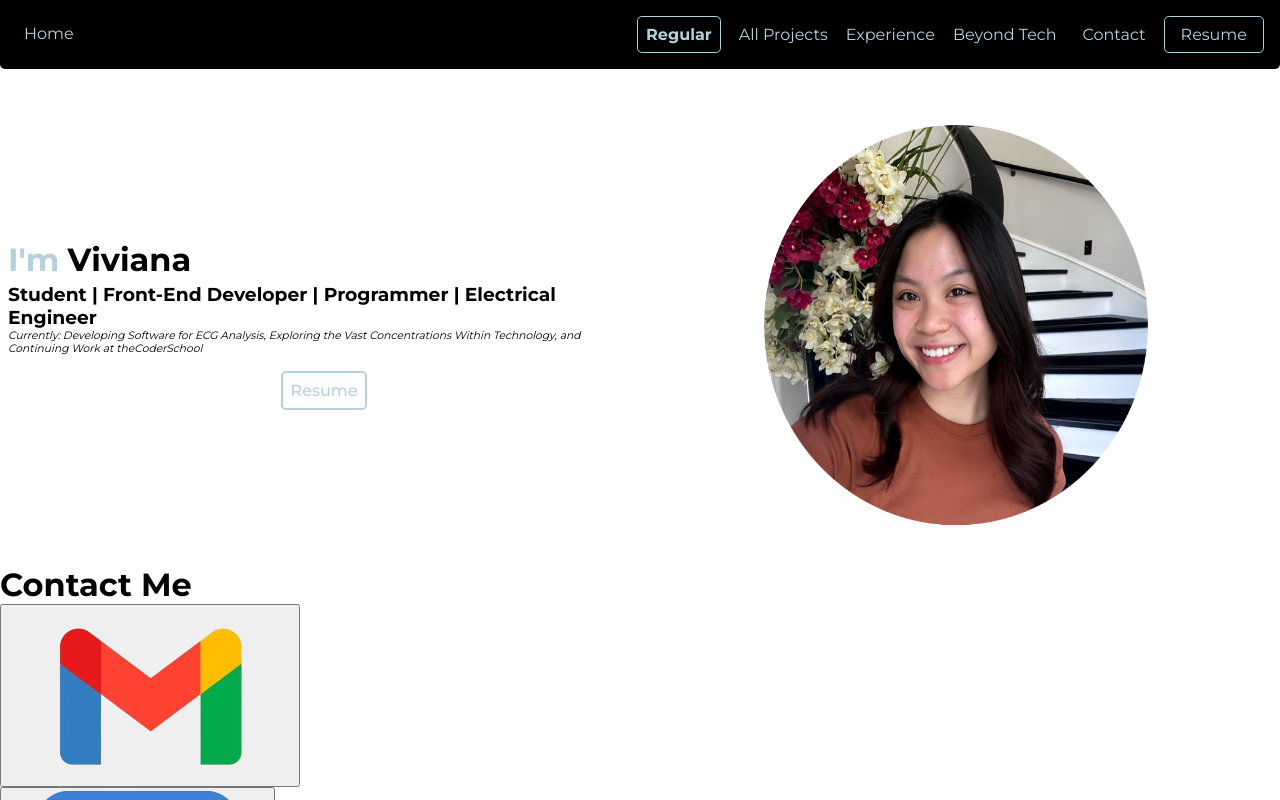
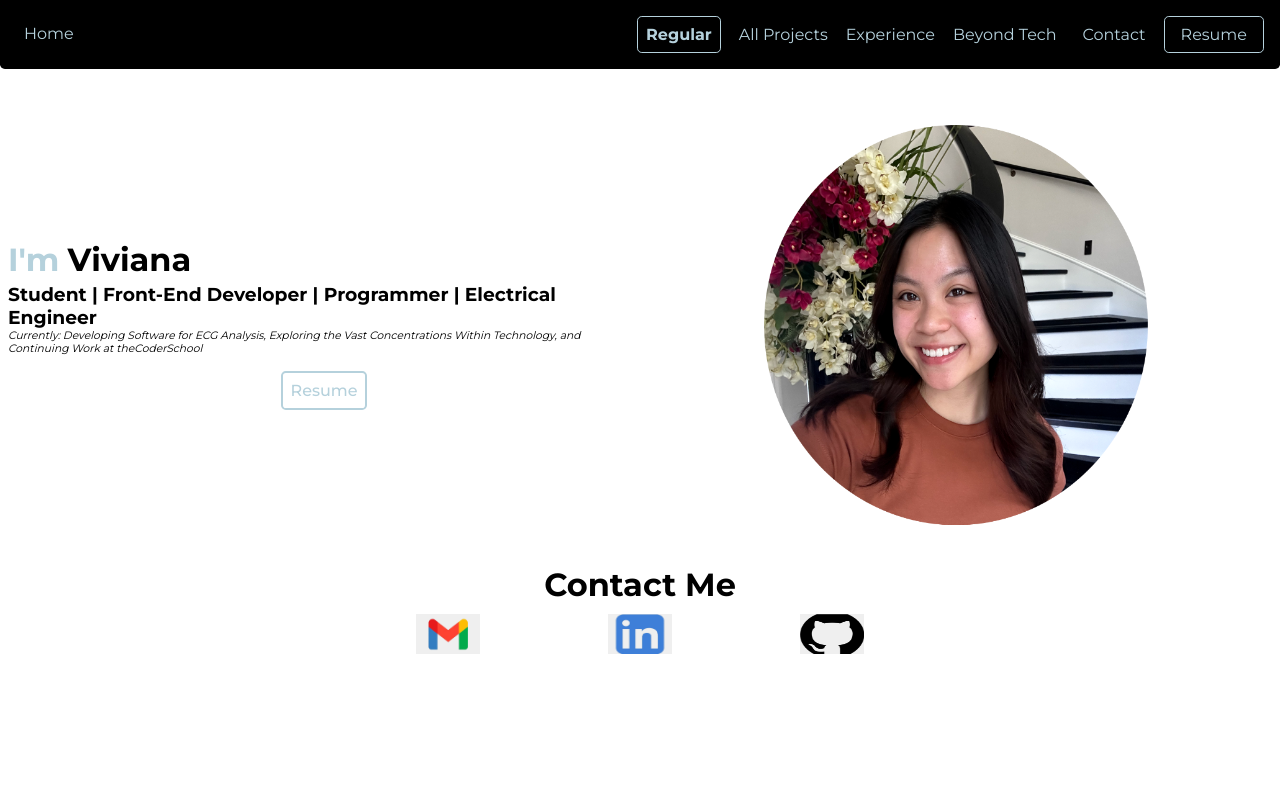
Before and after one commit to tranviviana/tran_portfolio, a React (Create React App) app: page / in a window 1280 px wide. Shown: the top 800 px of the page. Built offline with nearby package versions, Linux system fonts and the light colour scheme.

Commit message:
modal and contact me section . remove image background

```diff
--- a/src/components/Modal.css
+++ b/src/components/Modal.css
@@ -69,3 +69,11 @@
     opacity: 1;
     visibility: visible;
 }
+.contact-images {
+    height: 5vh;
+    width: 5vw;
+
+}
+.img-btn {
+    border: none;
+}
--- a/src/components/Modal.js
+++ b/src/components/Modal.js
@@ -14,8 +14,8 @@ export default function Modal({ closed_image, open_text, link_text }) {
 
     return (
         <div>
-            <button onClick={handleOpenModal}>
-                <img src={closed_image} alt="Closed Modal" />
+            <button className='img-btn' onClick={handleOpenModal}>
+                <img className='contact-images' src={closed_image} alt="Closed Modal" />
             </button>
             {isOpen && (
                 <div className={`modal ${isOpen ? 'open' : ''}`} id="modal">
--- a/src/sections/ContactMe.css
+++ b/src/sections/ContactMe.css
@@ -0,0 +1,13 @@
+.ContactModals {
+    display: flex;
+    flex-direction: row;
+    gap: 10vw;
+    justify-content: space-between;
+
+}
+.contact-styling {
+    display: flex;
+    flex-direction: column;
+    gap: 10px;
+    align-items: center;
+}
--- a/src/sections/ContactMe.js
+++ b/src/sections/ContactMe.js
@@ -9,12 +9,14 @@ import Modal from '../components/Modal';
 export default function ContactMe() {
     return (
         <>
+        <div className='contact-styling'>
         <h1>Contact Me</h1>
         <div className='ContactModals'>
             <Modal open_text='tranviviana@berkeley.edu' closed_image={gmail} link_text='mailto:tranviviana@berkeley.edu' />
             <Modal open_text='https://www.linkedin.com/in/viviana-tran' closed_image={linkedin} link_text='https://www.linkedin.com/in/viviana-tran' />
             <Modal open_text='https://github.com/tranviviana' closed_image={github} link_text='https://github.com/tranviviana'/>
         </div>
+        </div>
         </>
     )
 }
```
